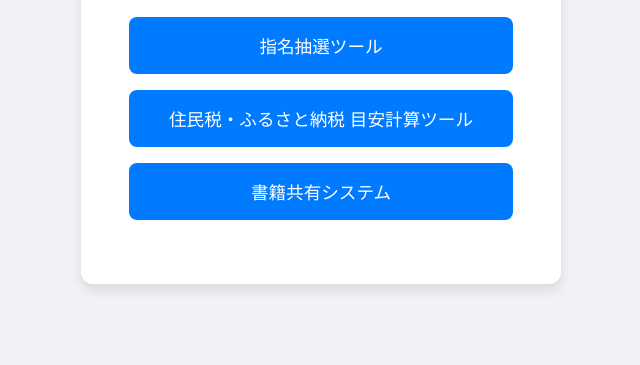
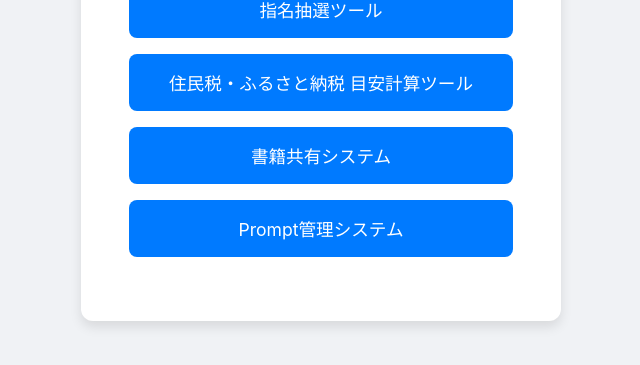
Before and after one commit to sandyzhao2001/MyTools, a plain HTML site: page index.html in a window 1280 px wide. Shown: the part 323-688 px from the top of the page, without its empty margins (319-959 px from the left). Drawn offline with Linux system fonts and the light colour scheme.

Commit message:
Update index.html

```diff
--- a/index.html
+++ b/index.html
@@ -48,6 +48,7 @@
         <a href="nomination.html">指名抽選ツール</a>
         <a href="resident_tax_calculator.html">住民税・ふるさと納税 目安計算ツール</a>
         <a href="https://book-sharing-system-virid.vercel.app">書籍共有システム</a>
+        <a href="https://prompt-management-website-oa51dqkeu-sandyzhao2001s-projects.vercel.app/login">Prompt管理システム</a>
     </div>
 </body>
 </html>
```
